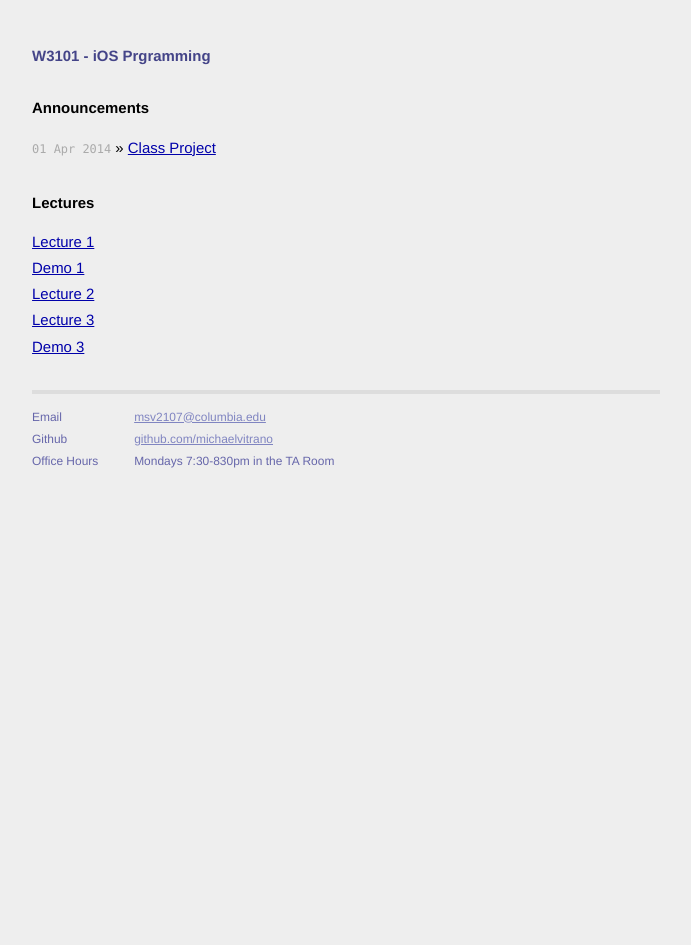
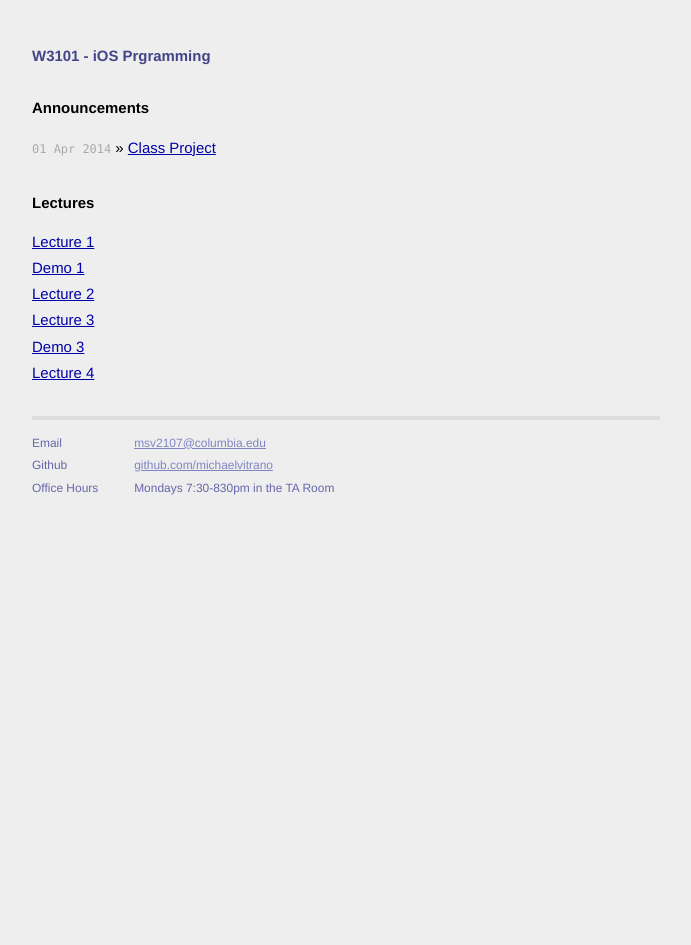
Before and after one commit to Columbia-W3101-iOS/columbia-W3101-iOS.github.io, a Jekyll site: the page built from index.html, in a window 1280 px wide. Shown: the whole page, without its empty margins (294-985 px from the left). Built offline with Jekyll 4.4.1, drawn with Linux system fonts in a browser that asks for light colours; Markdown is read by kramdown in place of the engine named in the settings.

Commit message:
added lecture 4

```diff
--- a/index.html
+++ b/index.html
@@ -17,5 +17,6 @@ title: W3101 - iOS Programming
       <li><a href="{{ site.url }}/assets/Lecture2.pdf">Lecture 2</a></li>
       <li><a href="{{ site.url }}/assets/Lecture3.pdf">Lecture 3</a></li>
       <li><a href="{{ site.url }}/assets/Demo3.zip">Demo 3</a></li>
+      <li><a href="{{ site.url }}/assets/Lecture4.pdf">Lecture 4</a></li>
   </ul>
 </div>
```
Also changed, not shown: 1 other file.
